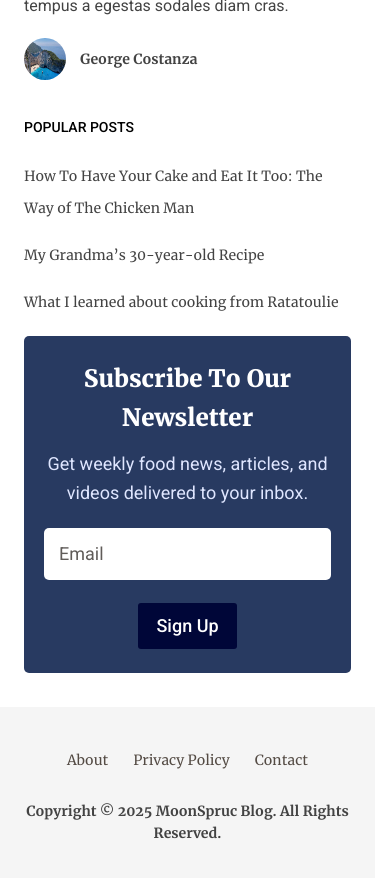
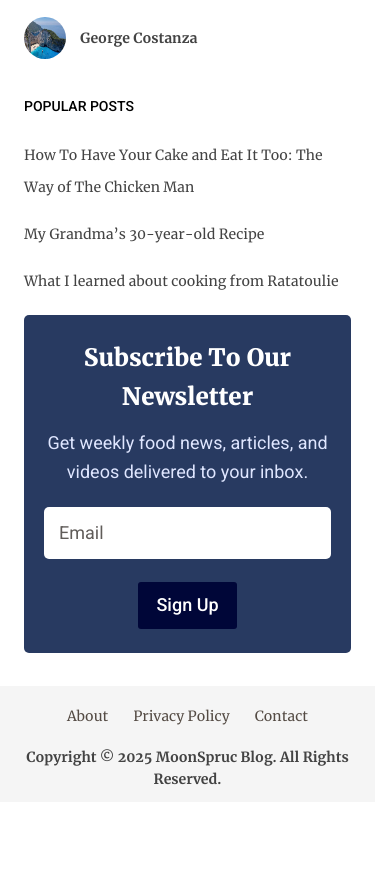
Before and after one commit to MoonSpruc/blog, a website with bundled scripts: page blog.html in a window 390 px wide. Shown: the part 712-1590 px from the top of the page. After the commit the page ends 1514 px from the top, so only its background shows below. Built offline with nearby package versions, Linux system fonts and the light colour scheme.

Commit message:
style: add responsive styles

```diff
--- a/blog.html
+++ b/blog.html
@@ -34,7 +34,7 @@
 				<section class="hero-alt" aria-labelledby="hero-alt-title">
 					<div class="hero-alt__container-big">
 						<h1
-							class="hero-alt__title title--700 title--black title--46 title--second"
+							class="hero-alt__title title--700 title--black title--46 font-family-second"
 							id="hero-alt-title"
 						>
 							Blog
--- a/styles/_common.scss
+++ b/styles/_common.scss
@@ -65,7 +65,7 @@
 	}
 
 	&--46 {
-		@include fluid('font-size', 46, 38);
+		@include fluid('font-size', 46, 34);
 	}
 
 	&--500 {
@@ -109,18 +109,38 @@
 	&--20 {
 		&:not(:last-child) {
 			margin-bottom: rem(20);
+
+			@include mobile-s {
+				margin-bottom: rem(15);
+			}
 		}
 	}
 
 	&--30 {
 		&:not(:last-child) {
 			margin-bottom: rem(30);
+
+			@include mobile {
+				margin-bottom: rem(20);
+			}
+
+			@include mobile-s {
+				margin-bottom: rem(10);
+			}
 		}
 	}
 
 	&--40 {
 		&:not(:last-child) {
 			margin-bottom: rem(40);
+
+			@include mobile {
+				margin-bottom: rem(30);
+			}
+
+			@include mobile-s {
+				margin-bottom: rem(20);
+			}
 		}
 	}
 }
--- a/styles/blocks/_blog-details.scss
+++ b/styles/blocks/_blog-details.scss
@@ -13,6 +13,10 @@
 			p {
 				&:not(:last-child) {
 					margin-bottom: rem(20);
+
+					@include mobile-s {
+						margin-bottom: rem(10);
+					}
 				}
 			}
 		}
@@ -38,6 +42,11 @@
 			display: grid;
 			grid-template-columns: rem(250) 1fr;
 			column-gap: rem(35);
+
+			@include mobile {
+				grid-template-columns: auto;
+				row-gap: rem(20);
+			}
 		}
 
 		&-text {
--- a/styles/blocks/_footer.scss
+++ b/styles/blocks/_footer.scss
@@ -3,6 +3,14 @@
 .footer {
 	padding-block: rem(35);
 	background-color: var(--color-light-gray);
+
+	@include mobile {
+		padding-block: rem(20);
+	}
+
+	@include mobile-s {
+		padding-block: rem(12);
+	}
 
 	&__container {
 		&-big {
@@ -13,6 +21,10 @@
 	&__menu {
 		&:not(:last-child) {
 			margin-bottom: rem(26);
+
+			@include mobile-s {
+				margin-bottom: rem(16);
+			}
 		}
 
 		&-list {
--- a/styles/blocks/_header.scss
+++ b/styles/blocks/_header.scss
@@ -26,7 +26,7 @@
 		display: flex;
 		justify-content: space-between;
 		align-items: center;
-		gap: rem(20);
+		gap: rem(5);
 
 		@include mobile-s {
 			flex-direction: column;
```
Also changed, not shown: styles/main.css, 1 other file.
